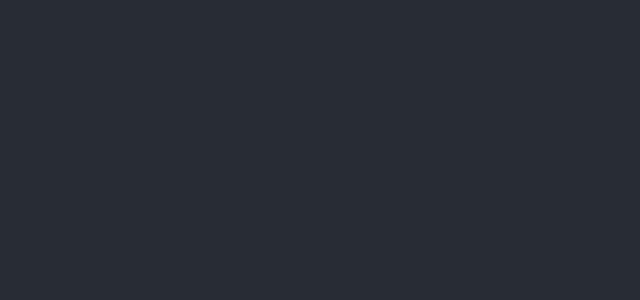
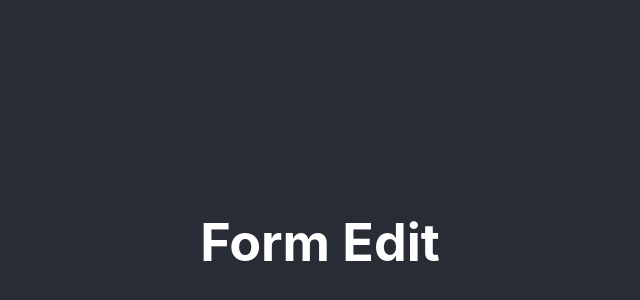
Before and after one commit to CUNY-2X-TTP-2020/react-form-edit, a React (Create React App) app: page / in a window 1280 px wide. Shown: the part 158-458 px from the top of the page, without its empty margins (320-960 px from the left). Built offline with nearby package versions, Linux system fonts and the light colour scheme.

Commit message:
Add title

```diff
--- a/src/App.js
+++ b/src/App.js
@@ -6,7 +6,7 @@ function App()
     return (
         <div className="App">
             <header className="App-header">
-
+                <h1>Form Edit</h1>
             </header>
         </div>
     );
```
